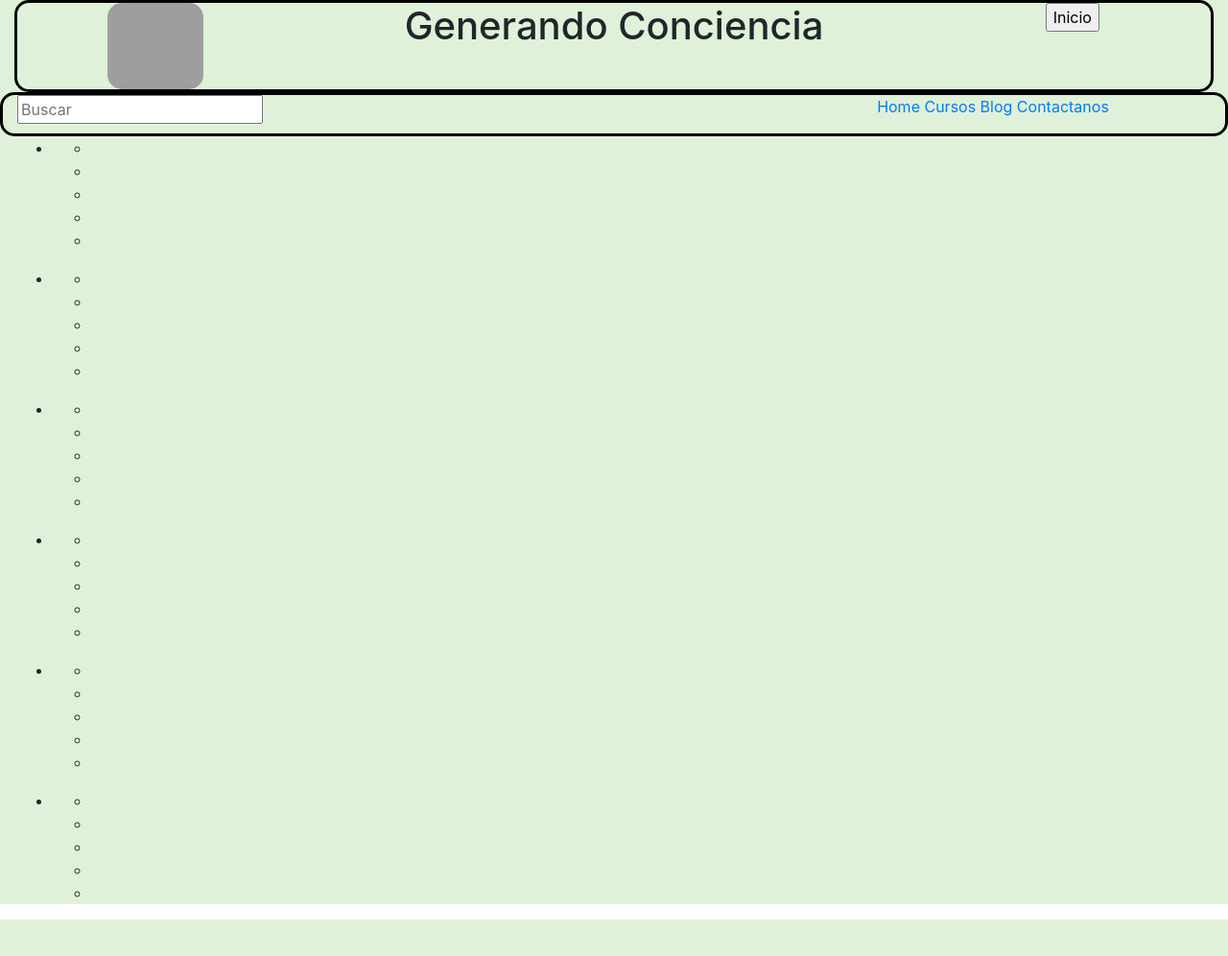
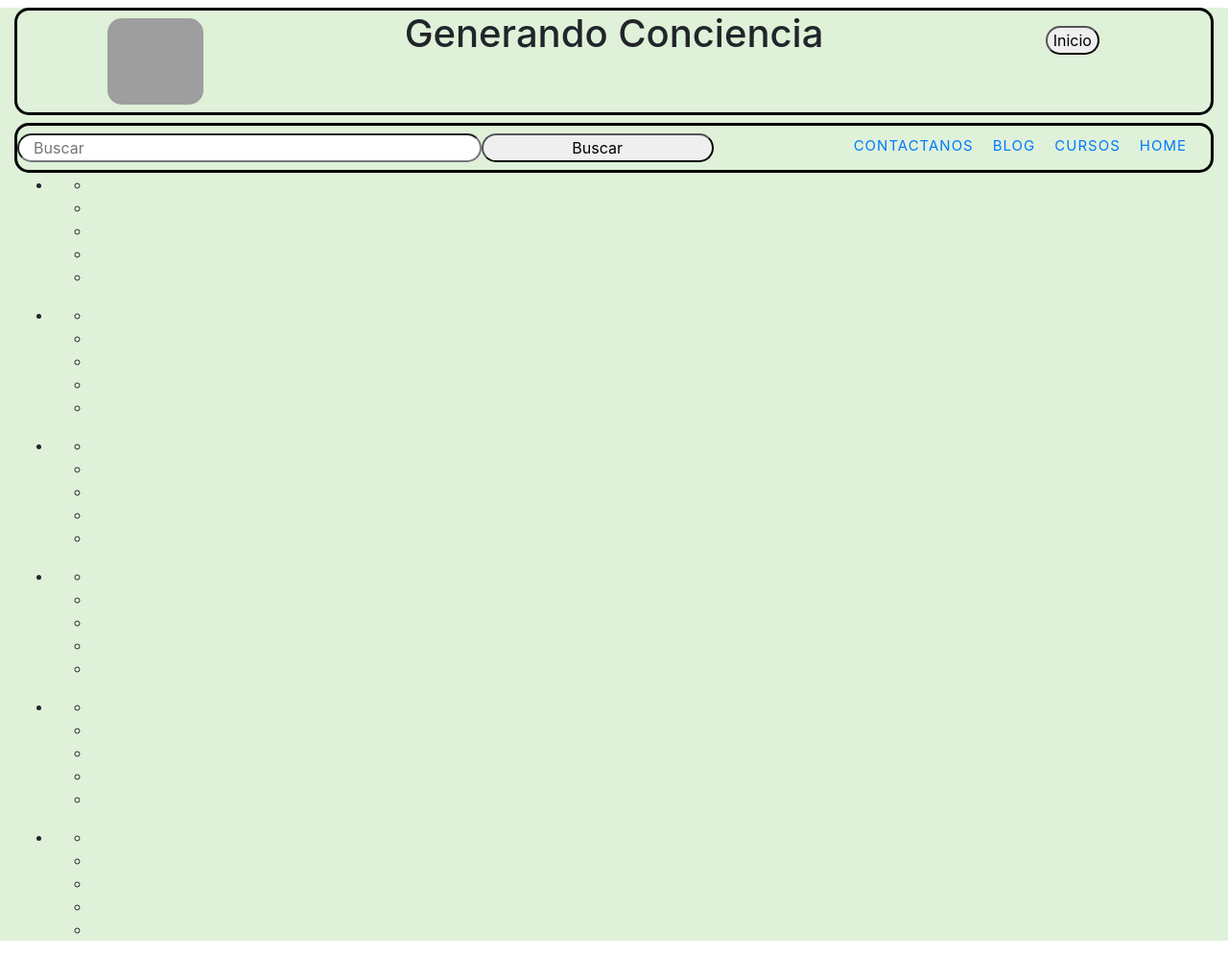
Before and after one commit to ortizal/ortizal-python.io, a PHP site: page /html/index.html in a window 1280 px wide. Shown: the whole page at 96% size. Before the commit the page ends 958 px from the top, so only its background shows below. Run offline with PHP 8.4, Linux system fonts and the light colour scheme; some libraries are stand-ins or nearby versions; grey boxes are pictures that could not be loaded.

Commit message:
updated home page

```diff
--- a/GenerandoConciencia/Index/css/style.css
+++ b/GenerandoConciencia/Index/css/style.css
@@ -5,31 +5,75 @@
     border: black 3px solid;
     border-radius: 15px;
     text-align: center;
+    margin: 0.5em auto;
 }
 .header header img {
     width: 100px;
     height: 90px;
     border-radius: 15px;
     background-image: url(../../img/logo.png);
+    margin: 0.5em auto;
+}
+.header #btn_inicio{
+    border-radius: 15px;
+    margin: 1em auto;
+}
+.buscar #txt_buscar{
+    border-radius: 15px;
+    width: 500px;
+    margin: 0.5em auto;
+}
+.buscar #btn_buscar{
+    border-radius: 15px;
+    margin: 0.5em auto;
 }
 /* ------------NAV/MENU------------------- */
 .nav{
     border: black 3px solid;
     border-radius: 15px;
+    margin-left: auto;
+    margin-right: auto;
 }
-nav #menu li{
-    display: inline-block;
+/* Borramos el estilo de lista  */
+#menu ul{
+    list-style: none;
+    margin: 0;
+    padding: 0;
 }
-nav #menu #lisubmenu #submenu li{
+/* Damos estilos del contenido de las etiquetas <a> */
+#menu ul a{
+    display: block;
+    text-decoration: none;
+    font-weight: 400;
+    font-size: 15px;
+    padding: 10px;
+    text-transform: uppercase; /* Pone todo en mayusculas */
+    letter-spacing: 1px; /* Da espacios entre letras de una palabra */
+}
+#menu ul li{
+    position: relative;
+    float: right;
+    margin: 0;
+    padding: 0;
+}
+/* Damos efecto de color al pasar el cursor por cada celda */
+#menu ul li:hover{
+    background: rgb(0,0,0, 50%);
+}
+/* Escondemos el sub menu */
+#menu ul ul{
     display: none;
+    position: absolute;
 }
-nav #menu #lisubmenu:hover #submenu li{
-    display: table;
+#menu ul ul li{
+    float: none;
+    width: 150px;
+    left: 0;
+    padding: 0;
 }
-nav{
-    text-align: right;
+/* Desplegamos el submenu al pasar por la etiqueta <li> que lo contiene */
+#menu ul li:hover > ul{
+    display: block;
 }
 
-
-
    /* -----------------FIN-NAV-MENU------------------------- */
--- a/GenerandoConciencia/Index/html/index.html
+++ b/GenerandoConciencia/Index/html/index.html
@@ -18,19 +18,22 @@
                     <h1 class="">Generando Conciencia</h1>
                 </div>
                 <div class="col-sm-3">
-                    <input type="submit" value="Inicio"class="">
+                    <input type="submit" value="Inicio"class="" id="btn_inicio">
                 </div>
             </header>
         </div>
         <div class="nav row">
-            <div class="buscar col-sm-3">
-                <input type="text" placeholder="Buscar">
+            <div class="buscar col-sm-7">
+                <div class="row">
+                    <input class="col-sm-8" type="text" placeholder="Buscar" id="txt_buscar">
+                    <input class="col-sm-4" type="submit" value="Buscar" id="btn_buscar">
+                </div>
             </div>
-            <nav class="col-sm-8">
-                <ul id="menu">
+            <nav class="col-sm-5" id="menu">
+                <ul>
                     <li><a href="">Home</a></li>
-                    <li id="lisubmenu"><a href="">Cursos</a>
-                        <ul id="submenu">
+                    <li><a href="">Cursos</a>
+                        <ul>
                             <li><a href="">Tema 1</a></li>
                             <li><a href="">Tema 2</a></li>
                             <li><a href="">Tema 3</a></li>
```
